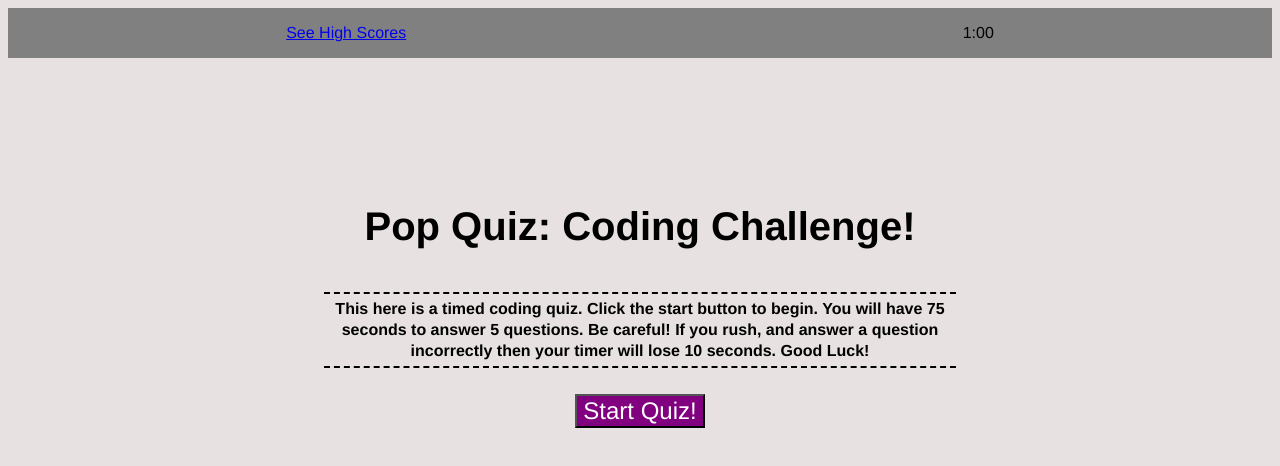
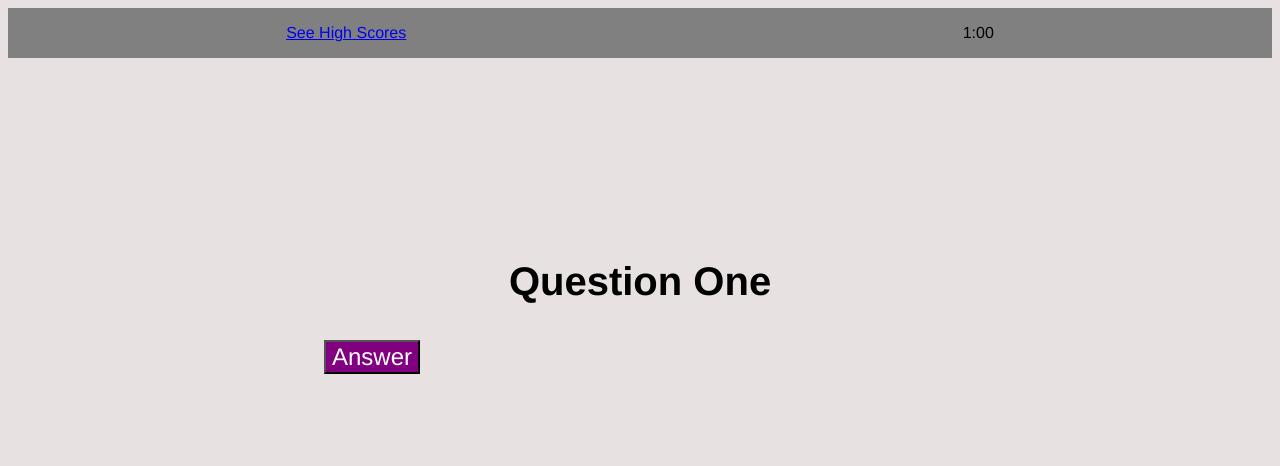
Before and after one commit to syackzan/Pop-Quiz-Coding-Basics, a plain HTML site: page index.html in a window 1280 px wide. Both pictures are taken after a click on the button "Start Quiz!". Drawn offline with Linux system fonts and the light colour scheme.

Commit message:
Added more functionality to Start Button - stored querySelector Variables from first page

```diff
--- a/assets/css/style.css
+++ b/assets/css/style.css
@@ -43,7 +43,7 @@ h1 {
     margin: 0px 300px;
 }
 
-.border {
+.description {
     display: flex;
     justify-items: center;
     text-align: center;
--- a/assets/js/script.js
+++ b/assets/js/script.js
@@ -2,3 +2,24 @@ console.log("Hello");
 
 var startButton = document.querySelector ("button");
 console.log(startButton);
+
+var headerOne = document.querySelector ("h1");
+console.log(headerOne);
+
+var description = document.querySelector(".description");
+console.log(description);
+
+var answerBox = document.querySelector(".answers");
+console.log(answerBox);
+
+function startQuiz (){
+    headerOne.textContent = "Question One";
+    description.style.display = "none";
+    startButton.textContent = "Answer";
+    answerBox.style.alignItems = ("flex-start");
+
+}
+
+startButton.addEventListener ("click", function () {
+    startQuiz ();
+});
--- a/index.html
+++ b/index.html
@@ -15,7 +15,7 @@
     <main>
         <div class="userBox">
             <h1>Pop Quiz: Coding Challenge!</h1>
-            <p class="border">This here is a timed coding quiz. Click the start button to begin. You will have 75 seconds to answer 5 questions. Be careful! If you rush, and answer a question incorrectly then your timer will lose 10 seconds. Good Luck!</p>
+            <p class="description">This here is a timed coding quiz. Click the start button to begin. You will have 75 seconds to answer 5 questions. Be careful! If you rush, and answer a question incorrectly then your timer will lose 10 seconds. Good Luck!</p>
             <section class="answers">
                 <button>Start Quiz!</button>
             </section>
```
